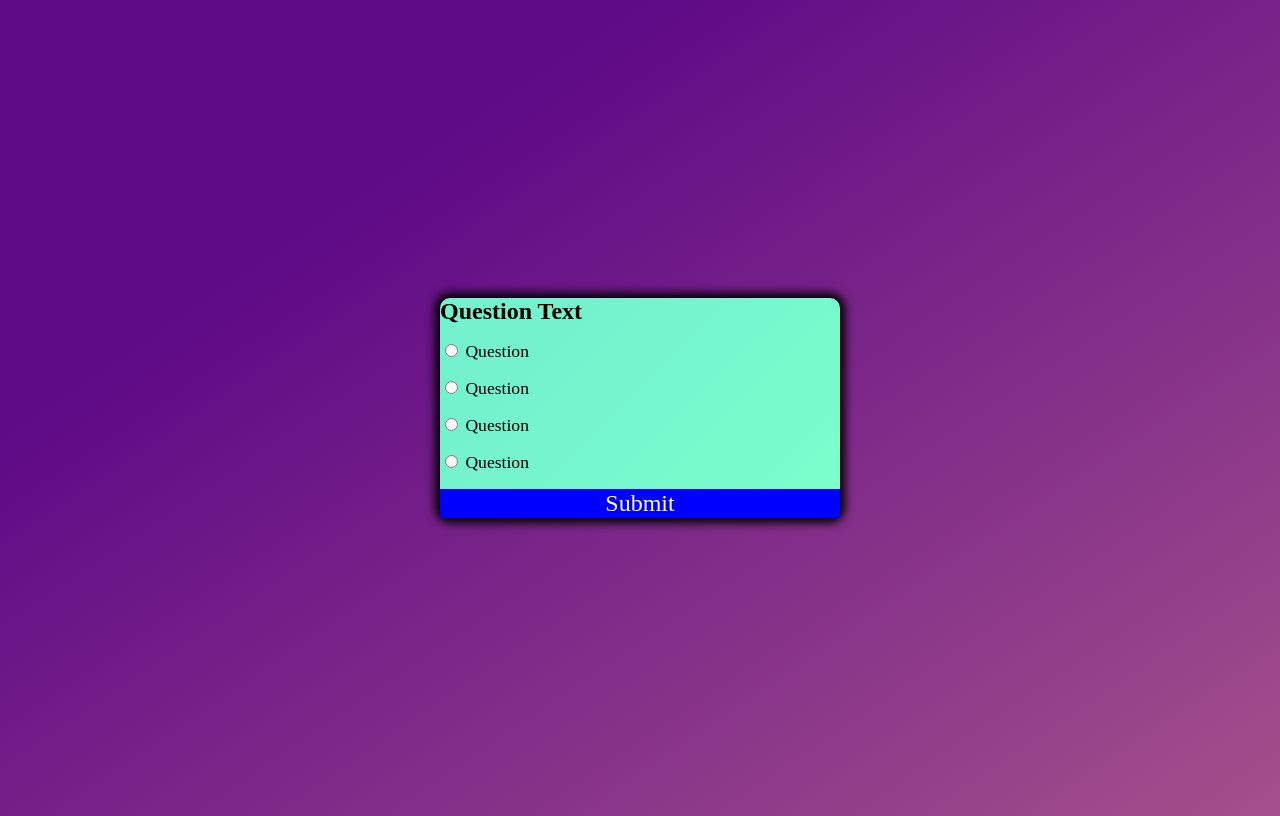
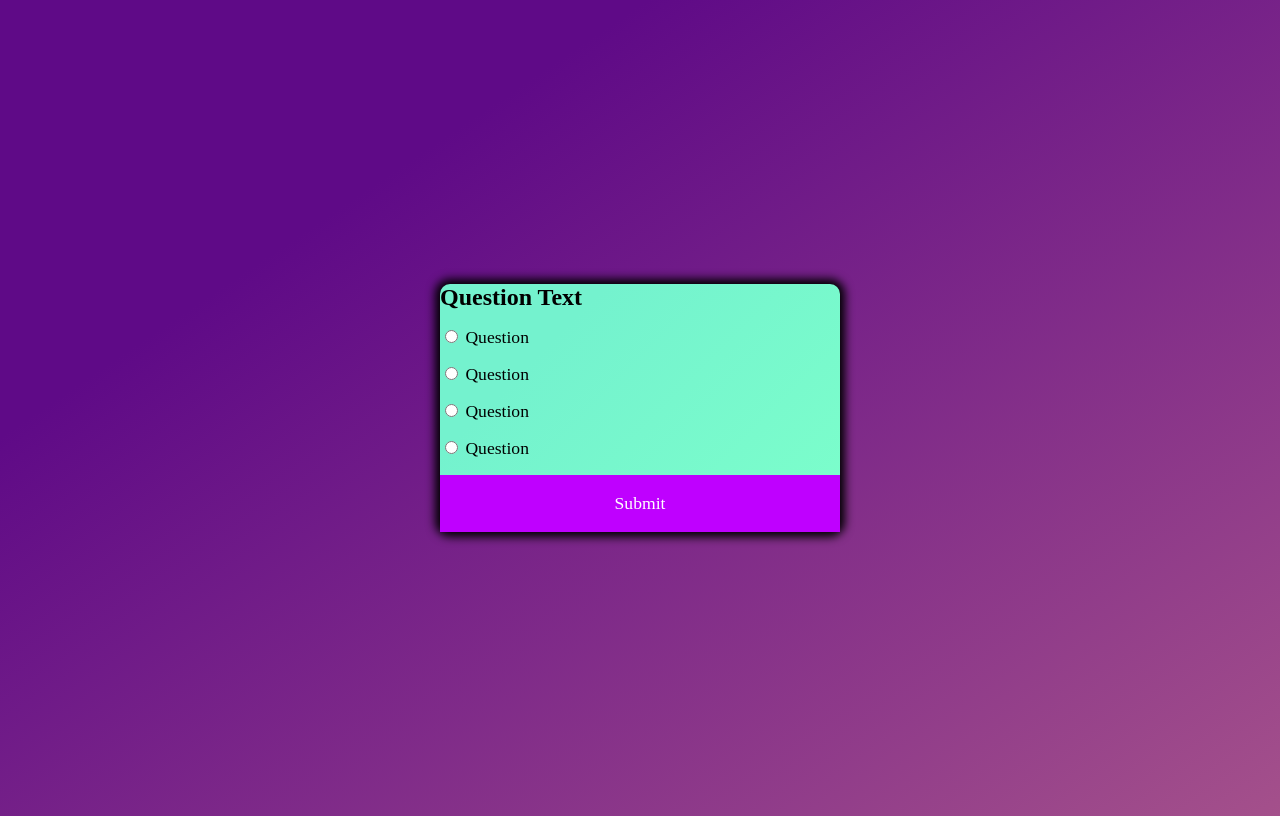
Before and after one commit to aaronfdb/quiz_app, a plain HTML site: page index.html in a window 1280 px wide. Drawn offline with Linux system fonts and the light colour scheme.

Commit message:
style file update

```diff
--- a/style.css
+++ b/style.css
@@ -10,7 +10,7 @@ body {
     display: flex;
     align-items: center;
     justify-content: center;
-    font-family: "Poppins" sans-serif;
+    font-family: 'Poppins' sans-serif;
     margin: 20 20;
     min-height: 100vh;
 }
@@ -38,16 +38,17 @@ ul li {
 }
 
 button {
-    background-color: blue;
+    background-color: rgb(191,0,255);
     border: none;
     cursor: pointer;
     color: white;
     display: block;
     font-family: inherit;
-    font-size: 1.5rem;
+    font-size: 1.1rem;
     width: 100%;
+    padding: 1.1rem;
 }
 
 button:hover {
-    background-color: darkblue;
+    background-color: rgb(136,0,133);
 }
```
